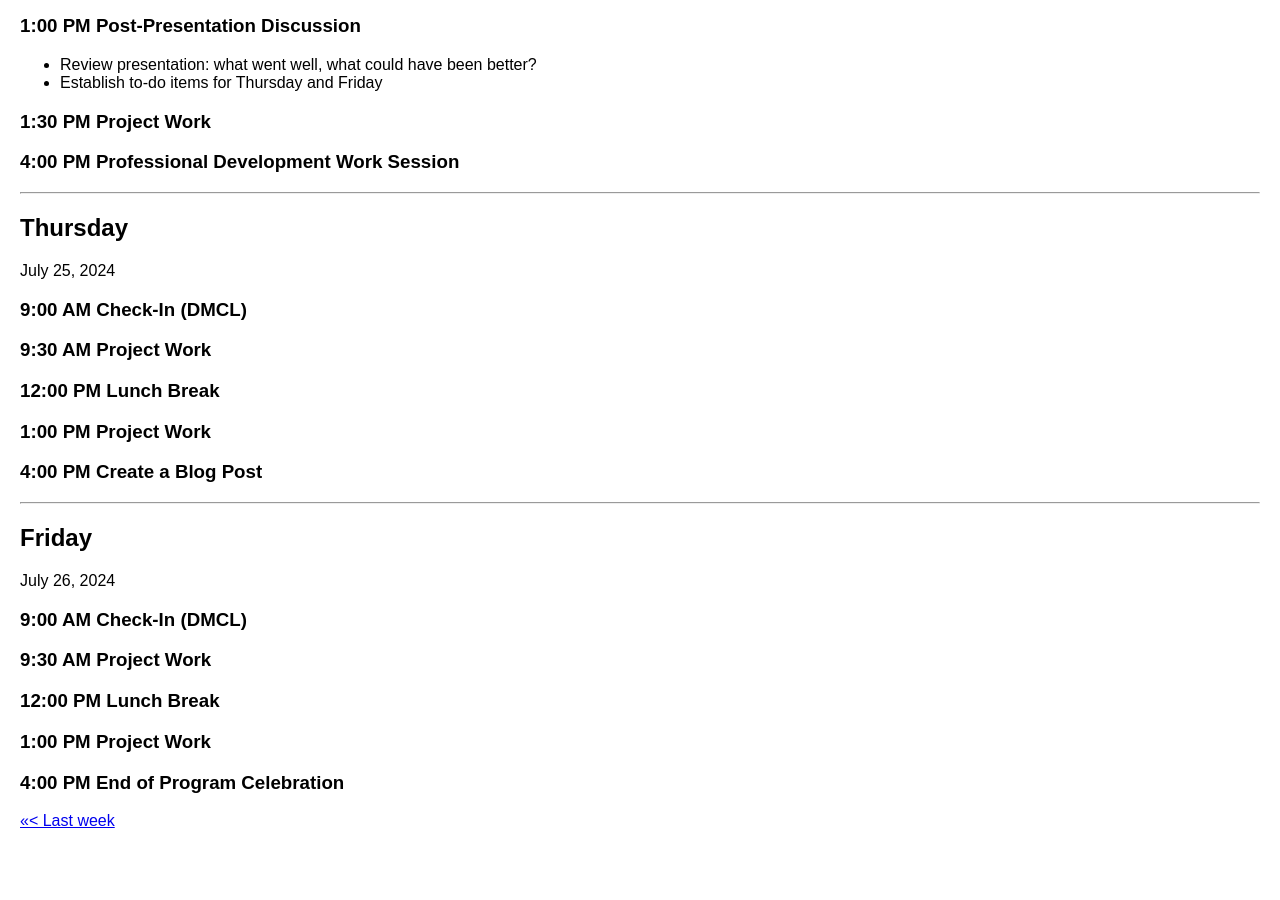
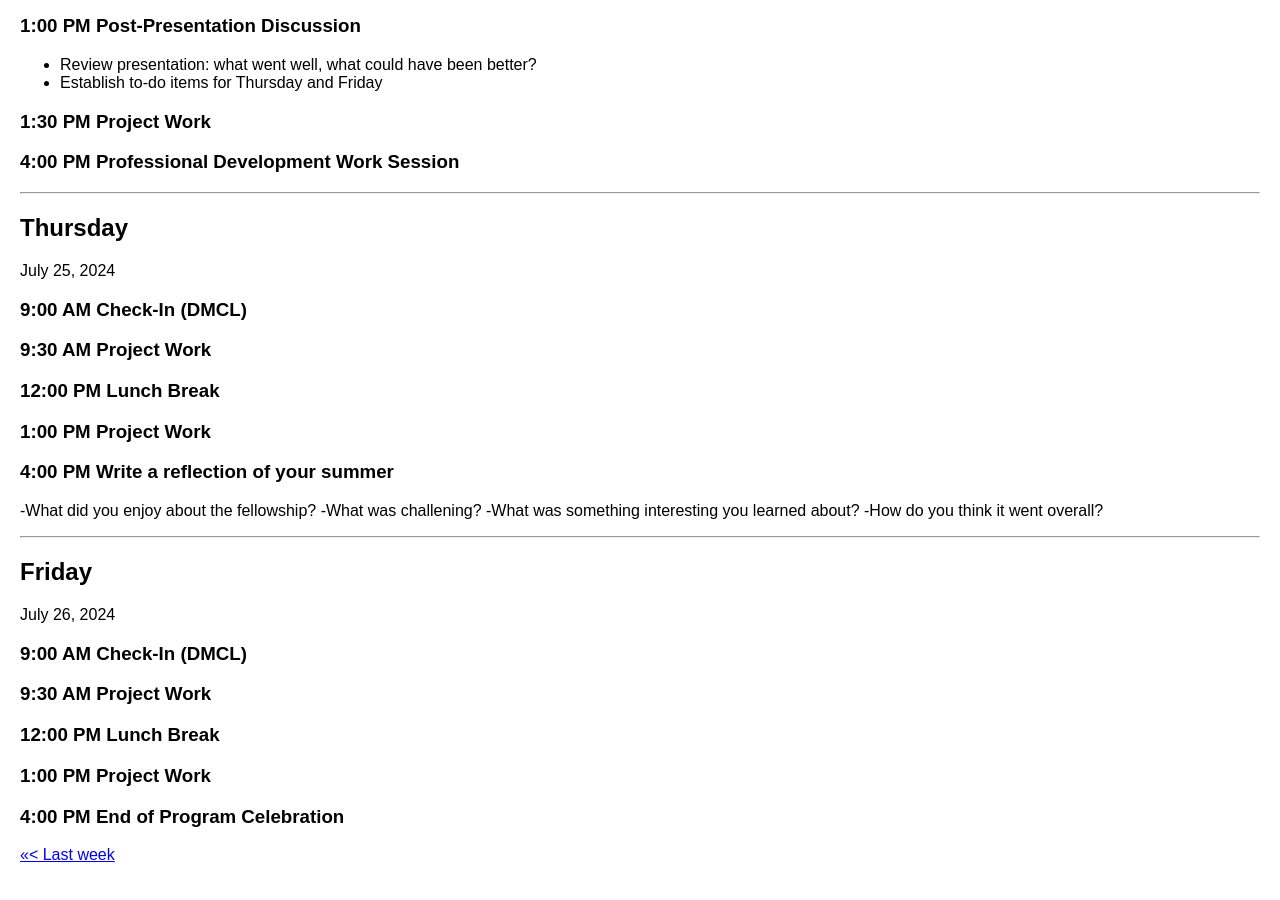
Before and after one commit to digbmc/dssf-syll, a Jekyll site: the page built from _weeks/08-final.md, in a window 1280 px wide and 900 px high, scrolled down 1272 px. Built offline with Jekyll 4.4.1, drawn with Linux system fonts in a browser that asks for light colours; before the commit the page ends 2138 px from its top, so only the background shows below that.

Commit message:
Update 08-final.md

```diff
--- a/_weeks/08-final.md
+++ b/_weeks/08-final.md
@@ -73,7 +73,12 @@ July 25, 2024
 
 ### 1:00 PM Project Work
 
-### 4:00 PM Create a Blog Post
+### 4:00 PM Write a reflection of your summer
+
+-What did you enjoy about the fellowship?
+-What was challening?
+-What was something interesting you learned about?
+-How do you think it went overall?
 
 ---
 
```
